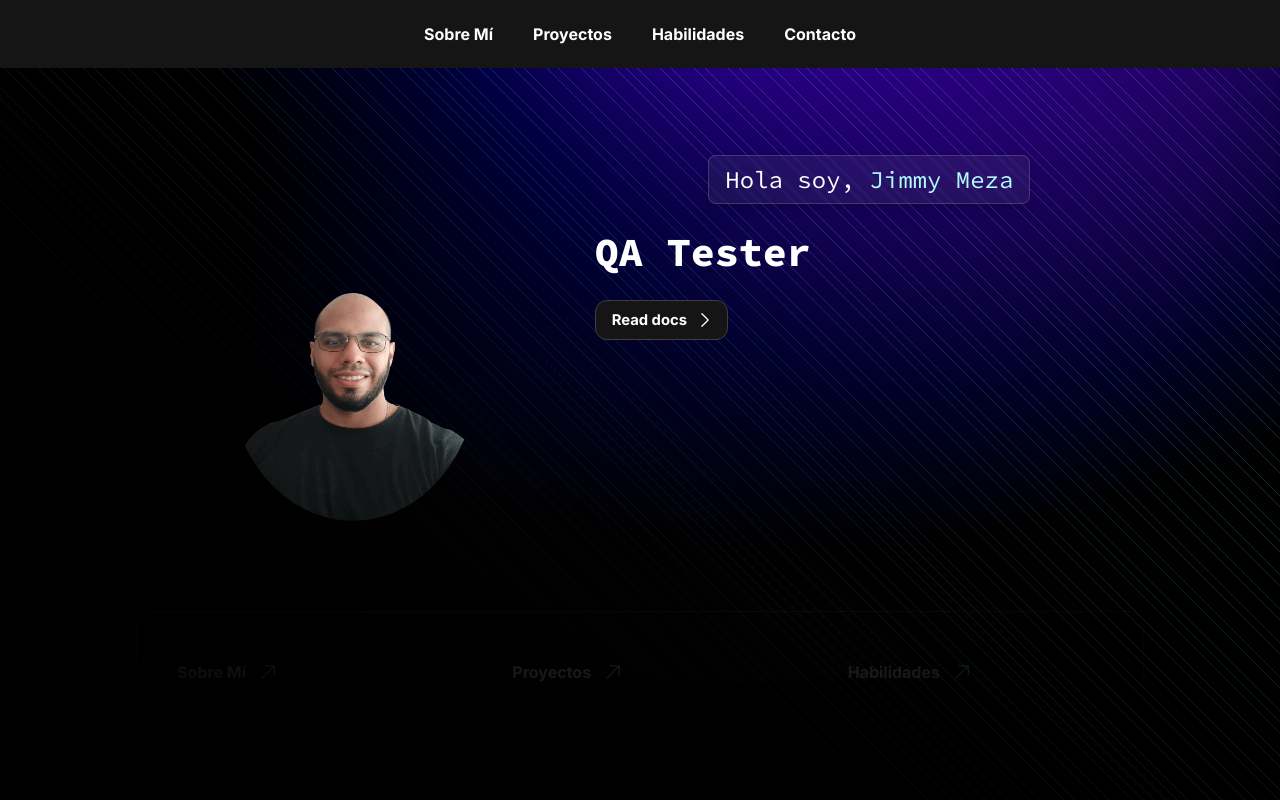
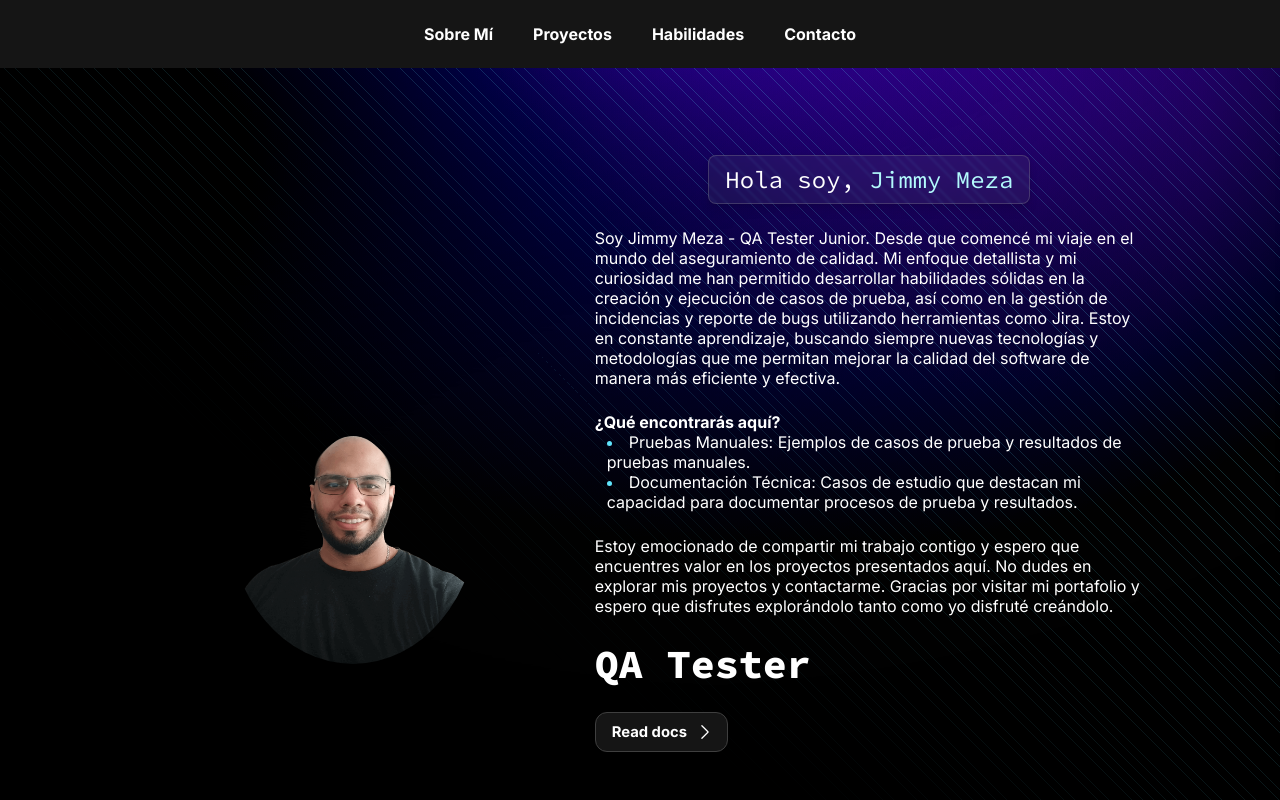
Before and after one commit to JimmyA32/JimmyMeza-Portfolio, a Next.js app: page / in a window 1280 px wide. Shown: the top 800 px of the page. Built offline with nearby package versions, Linux system fonts and the light colour scheme.

Commit message:
Sobre mi.tsx

```diff
--- a/src/app/page.tsx
+++ b/src/app/page.tsx
@@ -97,6 +97,28 @@ export default function Home() {
 								</InlineCode>
 							</Flex>
 
+							{/* Nuevo texto agregado */}
+						        <Text>
+						          Soy Jimmy Meza - QA Tester Junior. Desde que comencé mi viaje en el mundo del aseguramiento de calidad.
+						          Mi enfoque detallista y mi curiosidad me han permitido desarrollar habilidades sólidas en la creación
+						          y ejecución de casos de prueba, así como en la gestión de incidencias y reporte de bugs utilizando herramientas como Jira.
+						          Estoy en constante aprendizaje, buscando siempre nuevas tecnologías y metodologías que me permitan mejorar la calidad del software
+						          de manera más eficiente y efectiva.
+						        </Text>
+						        <Text>
+						          <strong>¿Qué encontrarás aquí?</strong>
+						          <ul>
+						            <li>Pruebas Manuales: Ejemplos de casos de prueba y resultados de pruebas manuales.</li>
+						            <li>Documentación Técnica: Casos de estudio que destacan mi capacidad para documentar procesos de prueba y resultados.</li>
+						          </ul>
+						        </Text>
+						        <Text>
+						          Estoy emocionado de compartir mi trabajo contigo y espero que encuentres valor en los proyectos presentados aquí.
+						          No dudes en explorar mis proyectos y contactarme. Gracias por visitar mi portafolio y espero que disfrutes explorándolo tanto
+						          como yo disfruté creándolo.
+						        </Text>
+
+
 							<Heading wrap="balance" variant="display-strong-s">
 								<span className="font-code">
 									<LetterFx trigger="instant" speed="slow">QA Tester</LetterFx>
```
